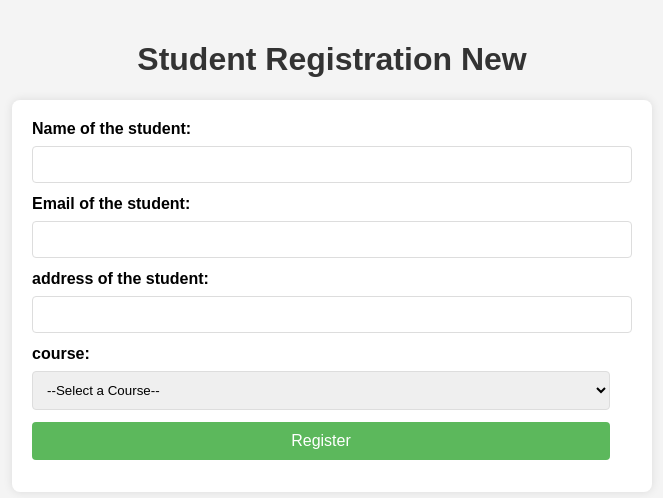
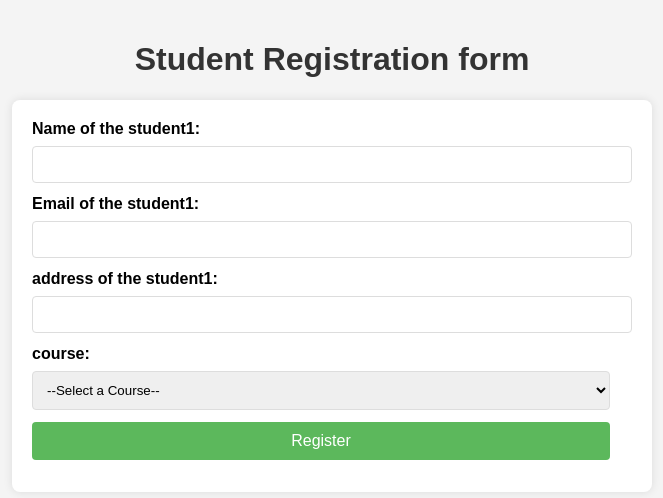
Before and after one commit to Aisalkyn85/devops-bootcamp-project, a website: page public/index.html in a window 1280 px wide. Shown: the whole page, without its empty margins (308-971 px from the left). Drawn offline with Linux system fonts and the light colour scheme.

Commit message:
updated for student 1

```diff
--- a/public/index.html
+++ b/public/index.html
@@ -62,17 +62,17 @@
 </head>
 
 <body>
-    <h1>Student Registration New</h1>
+    <h1>Student Registration form</h1>
     <form id="registrationForm">
-        <label for="name">Name of the student:</label>
+        <label for="name">Name of the student1:</label>
         <input type="text" id="name" name="name" required>
         <div id="nameError" class="error"></div>
 
-        <label for="email">Email of the student:</label>
+        <label for="email">Email of the student1:</label>
         <input type="email" id="email" name="email" required>
         <div id="emailError" class="error"></div>
 
-        <label for="address">address of the student:</label>
+        <label for="address">address of the student1:</label>
         <input type="text" id="address" name="address" required>
         <div id="addressError" class="error"></div>
 
```
